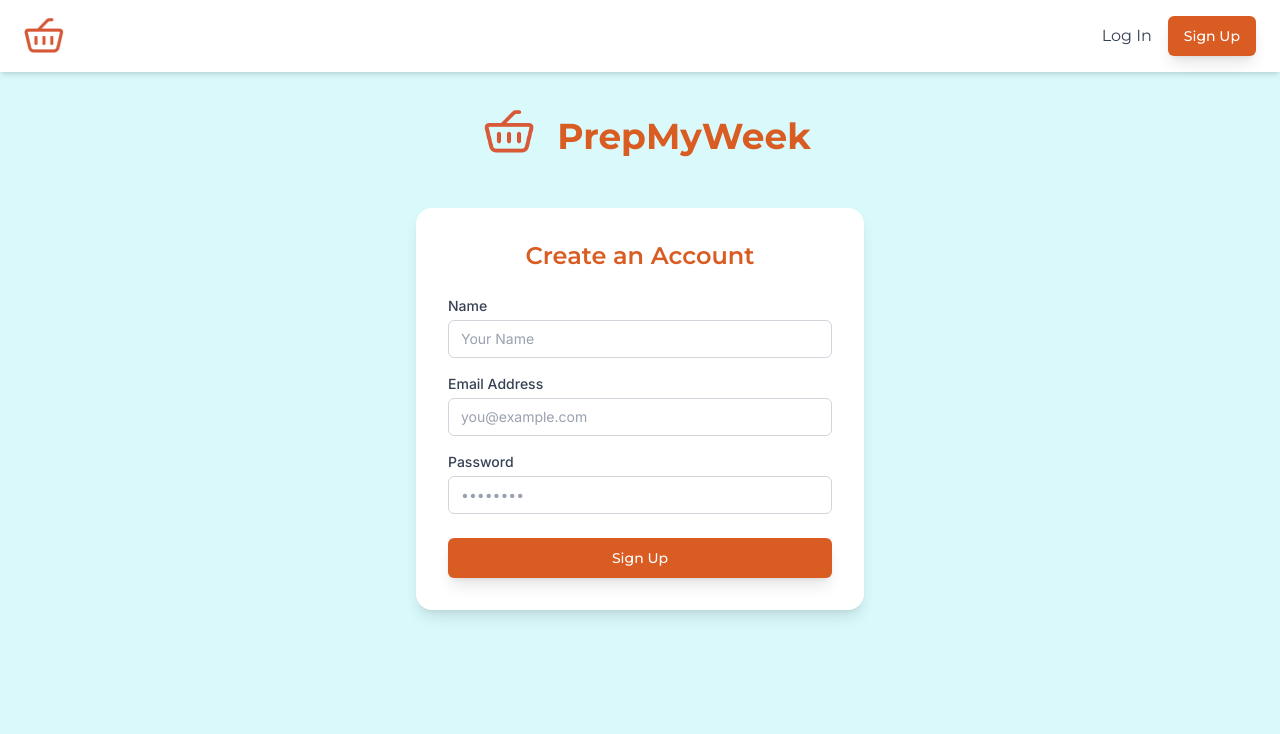
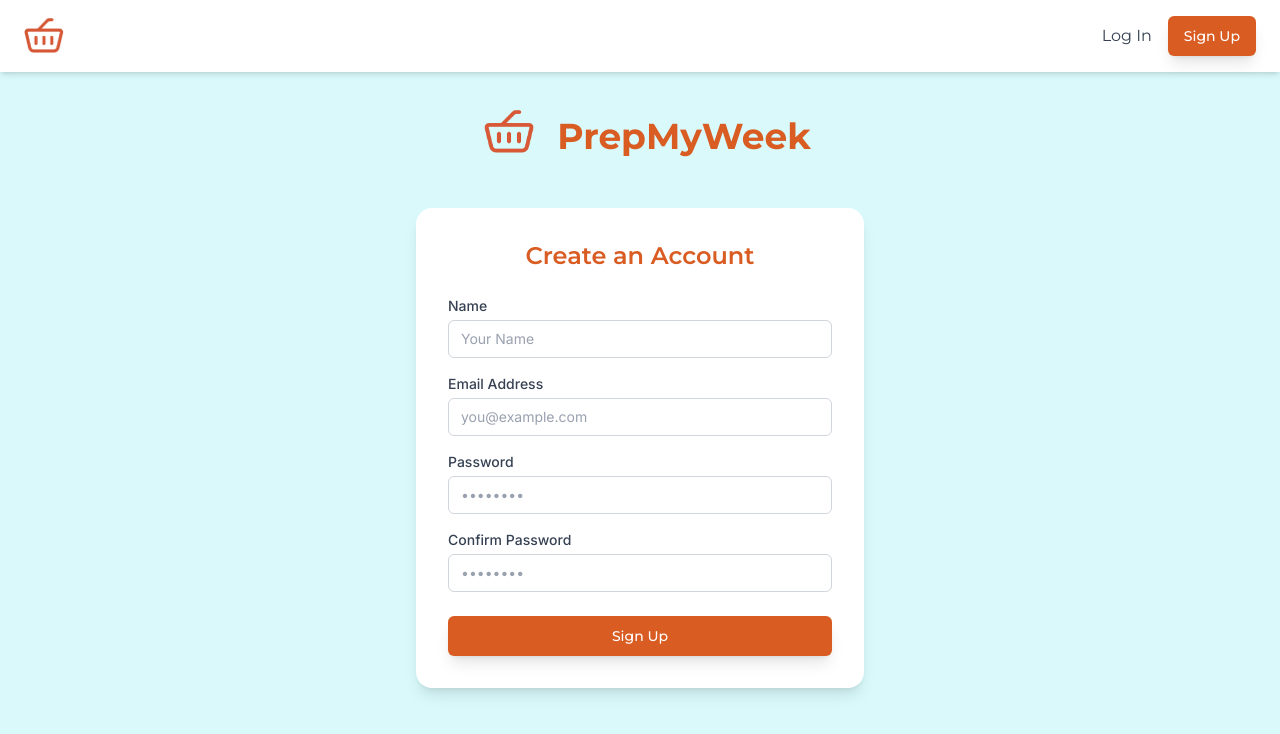
Before and after one commit to bfarth20/prepmyweek-frontend, a Next.js app: page /signup in a window 1280 px wide. Shown: the top 734 px of the page. Built offline with nearby package versions, Linux system fonts and the light colour scheme; no server answers.

Commit message:
completed forgot password functions

```diff
--- a/src/app/(public)/signup/page.tsx
+++ b/src/app/(public)/signup/page.tsx
@@ -12,6 +12,7 @@ export default function SignupPage() {
   const [name, setName] = useState("");
   const [email, setEmail] = useState("");
   const [password, setPassword] = useState("");
+  const [confirmPassword, setConfirmPassword] = useState("");
 
   const [toastMessage, setToastMessage] = useState<string | null>(null);
   const [toastType, setToastType] = useState<"success" | "error" | "loading">(
@@ -31,6 +32,12 @@ export default function SignupPage() {
 
   const handleSubmit = async (e: React.FormEvent<HTMLFormElement>) => {
     e.preventDefault();
+
+    if (password !== confirmPassword) {
+      showToast("Passwords do not match.", "error");
+      return;
+    }
+
     showToast("Registering your account...", "loading");
 
     try {
@@ -117,6 +124,19 @@ export default function SignupPage() {
             />
           </div>
 
+          <div>
+            <label className="block text-sm font-medium text-gray-700 mb-1">
+              Confirm Password
+            </label>
+            <Input
+              type="password"
+              value={confirmPassword}
+              onChange={(e) => setConfirmPassword(e.target.value)}
+              placeholder="••••••••"
+              required
+            />
+          </div>
+
           <Button type="submit" className="w-full mt-2">
             Sign Up
           </Button>
```
